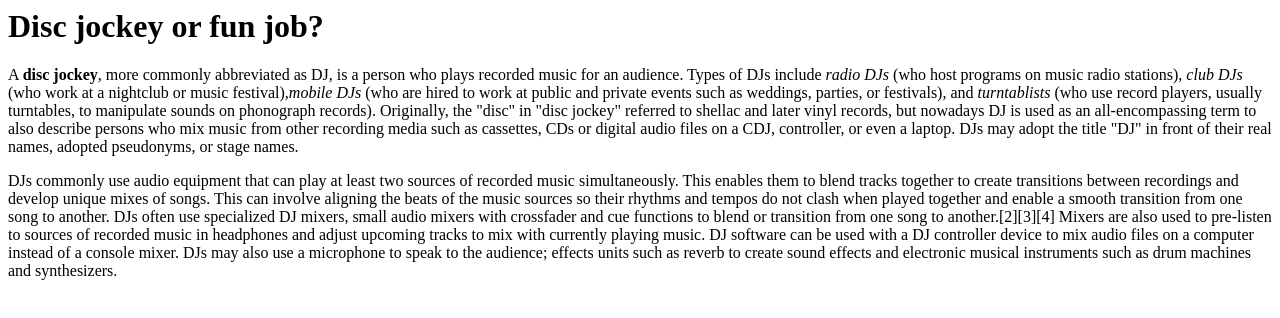
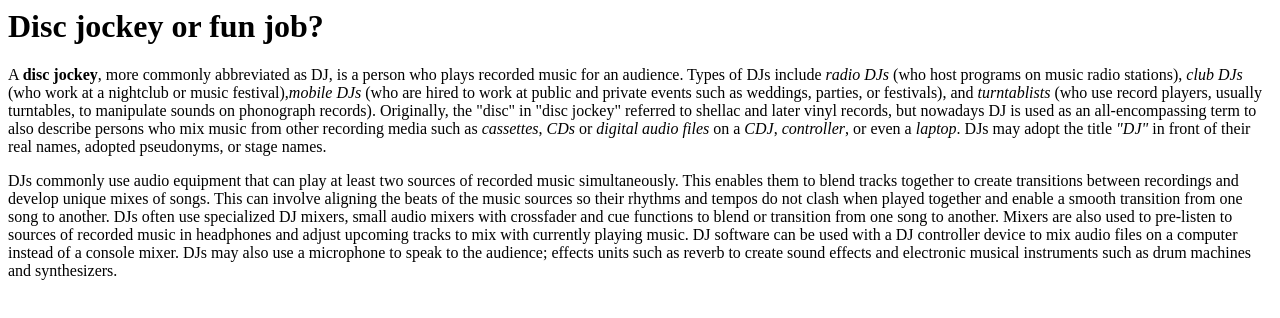
Before and after one commit to BartoszOblinski/DJSO4.github.io, a plain HTML site: page index.html in a window 1280 px wide. Drawn offline with Linux system fonts and the light colour scheme.

Commit message:
Update index.html

```diff
--- a/index.html
+++ b/index.html
@@ -29,9 +29,10 @@
         Originally, the "disc" in "disc jockey" referred to shellac and later
         vinyl records, but nowadays DJ is used as an all-encompassing term to
         also describe persons who mix music from other recording media such as
-        cassettes, CDs or digital audio files on a CDJ, controller, or even a
-        laptop. DJs may adopt the title "DJ" in front of their real names,
-        adopted pseudonyms, or stage names.
+        <i>cassettes</i>, <i>CDs</i> or <i>digital audio files</i> on a
+        <i>CDJ</i>, <i>controller</i>, or even a <i>laptop</i>. DJs may adopt
+        the title <em>"DJ"</em> in front of their real names, adopted
+        pseudonyms, or stage names.
       </p>
 
       <p>
@@ -42,7 +43,7 @@
         so their rhythms and tempos do not clash when played together and enable
         a smooth transition from one song to another. DJs often use specialized
         DJ mixers, small audio mixers with crossfader and cue functions to blend
-        or transition from one song to another.[2][3][4] Mixers are also used to
+        or transition from one song to another. Mixers are also used to
         pre-listen to sources of recorded music in headphones and adjust
         upcoming tracks to mix with currently playing music. DJ software can be
         used with a DJ controller device to mix audio files on a computer
@@ -51,7 +52,5 @@
         electronic musical instruments such as drum machines and synthesizers.
       </p>
     </main>
-
-    <script src="" async defer></script>
   </body>
 </html>
```
